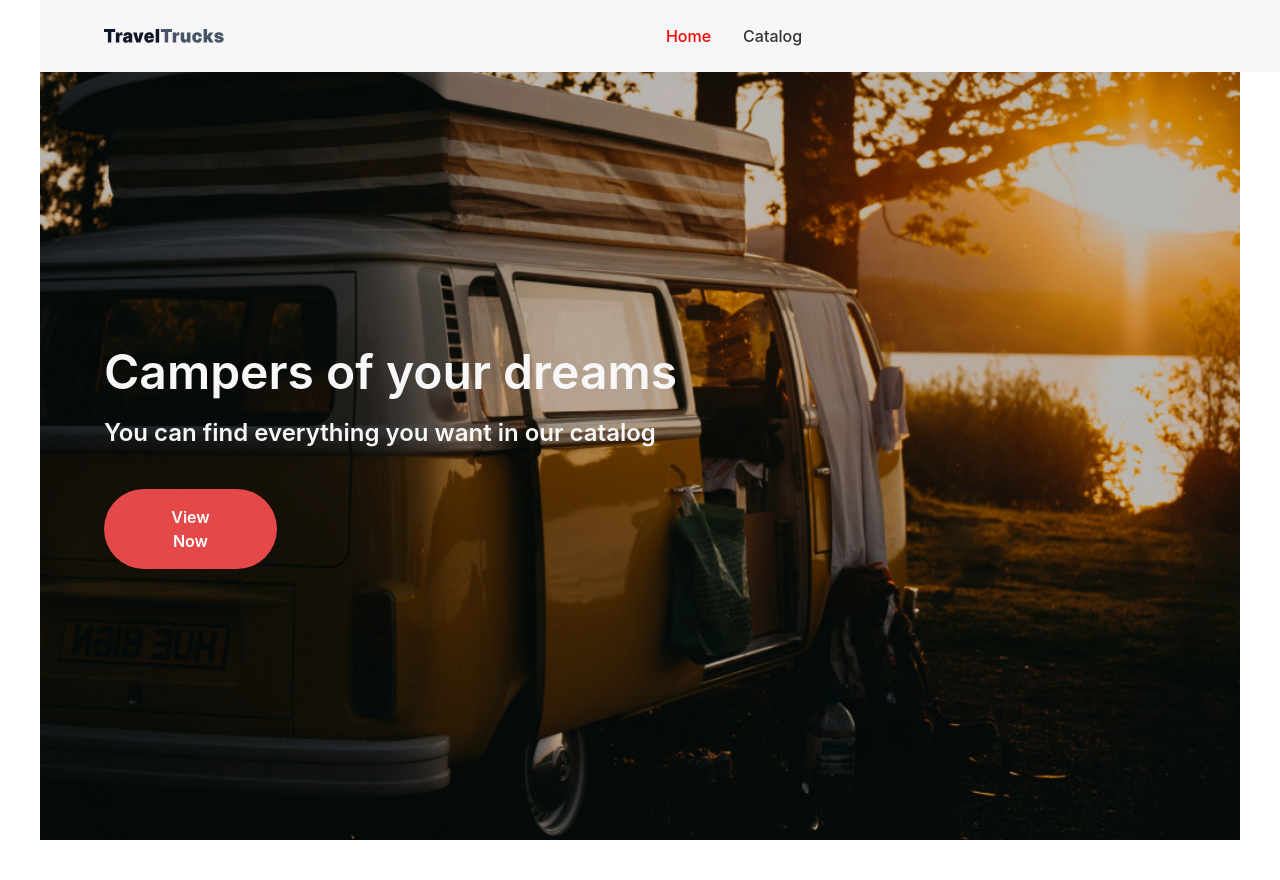
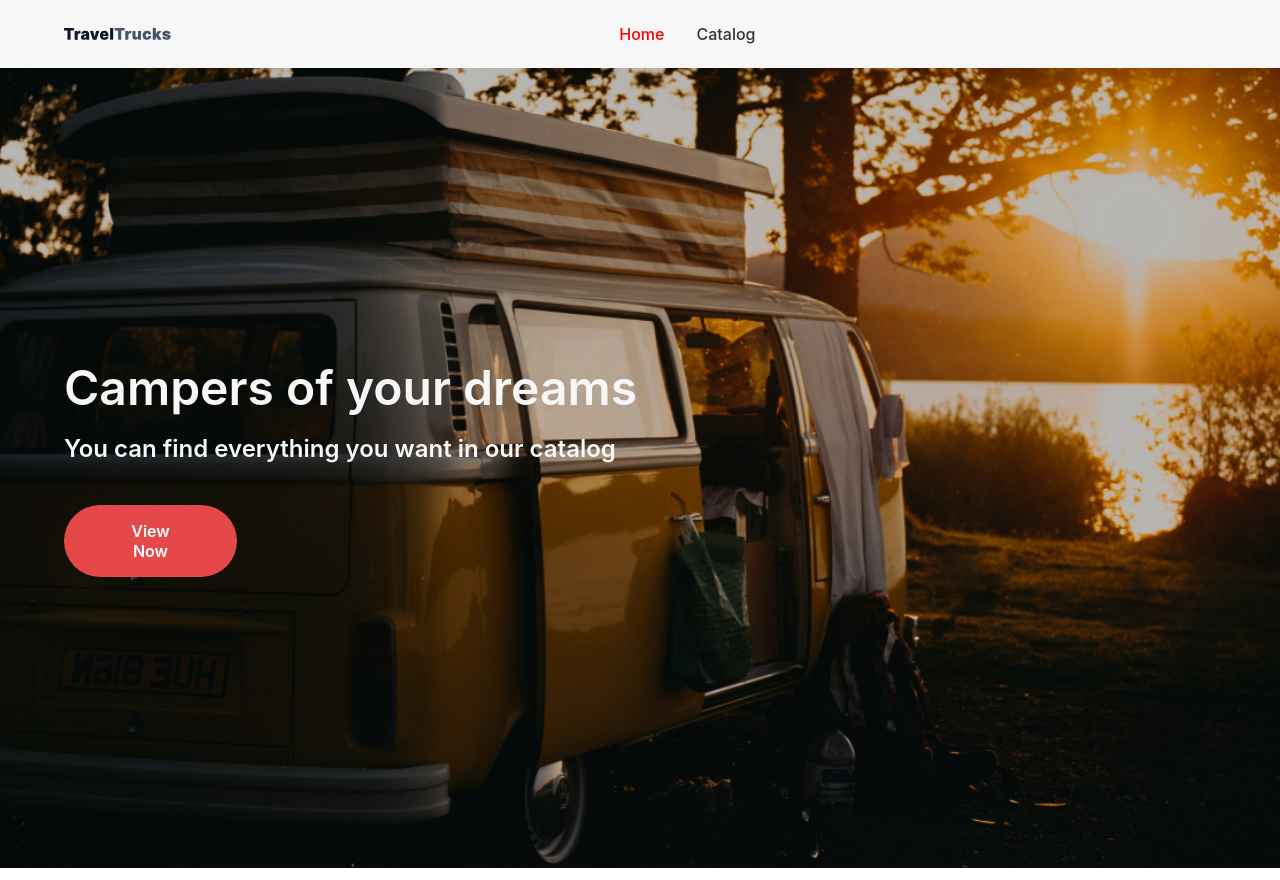
Before and after one commit to Denis9622/project_Psychologists.Services, a React (Vite) app: page / in a window 1280 px wide. Built offline with nearby package versions, Linux system fonts and the light colour scheme.

Commit message:
фикс хедер

```diff
--- a/public/index.html
+++ b/public/index.html
@@ -1,15 +1,16 @@
 <!DOCTYPE html>
 <html lang="en">
 <head>
-  <meta charset="UTF-8" />
-  <meta name="viewport" content="width=device-width, initial-scale=1.0" />
-  <title>TravelTrucks</title>
-  <link href="https://fonts.googleapis.com/css2?family=Inter:wght@400;500;600;700&display=swap" rel="stylesheet">
-
-
+    <meta charset="UTF-8">
+    <meta name="viewport" content="width=device-width, initial-scale=1.0">
+    <link rel="stylesheet" href="styles.css">
+    <title>Centered Page</title>
 </head>
 <body>
-  <div id="root"></div>
-  <script type="module" src="/src/main.jsx"></script>
+    <div class="page-container">
+        <!-- Ваш основной контент -->
+        <h1>Welcome to the Centered Page</h1>
+        <p>This is a sample content centered on the page.</p>
+    </div>
 </body>
 </html>
--- a/src/components/Filters/Filters.module.css
+++ b/src/components/Filters/Filters.module.css
@@ -19,20 +19,20 @@
   font-weight: 400;
   font-size: 16px;
   color: #6c717b;
-  margin-bottom: 12px;
 }
 
 .subtitleh2 {
   font-weight: 500;
   font-size: 18px;
   color: #475467;
-  margin-bottom: 20px;
+  margin-bottom: 32px;
 }
 
 .inputContainer {
   position: relative;
   display: flex;
   align-items: center;
+  margin-top: 8px;
 }
 
 .icon {
@@ -43,7 +43,6 @@
   pointer-events: none;
   top: 50%;
   transform: translateY(-50%);
-
 }
 
 .input {
@@ -54,10 +53,8 @@
   border: none;
   border-radius: 12px;
   font-weight: 400;
-  background-color: #fff;
   box-sizing: border-box;
-    background-color: #F7F7F7;
-
+  background-color: #f7f7f7;
 }
 
 .input::placeholder {
@@ -144,8 +141,7 @@
   transition: background-color 0.3s ease;
   text-align: center; /* Центрируем текст */
   line-height: 1.5; /* Высота строки для центрирования текста по вертикали */
-    box-sizing: border-box; /* Новый стиль */
-
+  box-sizing: border-box; /* Новый стиль */
 }
 
 .applyButton:hover {
@@ -153,5 +149,5 @@
 }
 
 .applyButton:focus {
-  outline: none;  /* Убираем стандартный обвод фокуса */
+  outline: none; /* Убираем стандартный обвод фокуса */
 }
--- a/src/components/Header/Header.module.css
+++ b/src/components/Header/Header.module.css
@@ -3,8 +3,7 @@
   max-width: 1440px;
   display: flex;
   align-items: center;
-  background-color: white;
-  position: fixed;
+  /* position: fixed; */
   top: 0;
   width: 100%;
   background-color: #f7f7f7;
--- a/src/index.css
+++ b/src/index.css
@@ -1,30 +1,74 @@
 @import url('./reset.css');
 
-:root {
+html, body {
+  height: 100%;
+  margin: 0;
+  padding: 0;
   font-family: 'Inter', sans-serif;
-  line-height: 1.5;
-  font-weight: 500;
-  font-size: 16px;
   font-synthesis: none;
   text-rendering: optimizeLegibility;
   -webkit-font-smoothing: antialiased;
   -moz-osx-font-smoothing: grayscale;
 }
 
-.img {
+body {
+  max-width: 1440px; /* Установите максимальную ширину контента */
+  margin: 0 auto;
+  background-size: cover;
+  background-position: center;
+  background-repeat: no-repeat;
+  -webkit-text-size-adjust: 100%;
+}
+
+input,
+textarea,
+button {
+  font-family: inherit;
+}
+
+img {
   display: block;
   max-width: 100%;
   height: auto;
 }
 
+* {
+  margin: 0;
+  padding: 0;
+  box-sizing: border-box;
+}
+
+h1, h2, h3, h4, h5, h6, p {
+  margin: 0;
+}
+
+html {
+  scroll-behavior: smooth;
+}
+
+p:last-child {
+  margin-bottom: 0;
+}
+
 a {
   cursor: pointer;
-  color: black;
+  color: currentColor;
   text-decoration: none;
 }
 
 a:hover {
   color: #7a272f;
+}
+
+ul {
+  margin: 0;
+  padding: 0;
+  list-style: none;
+}
+
+li, p {
+  margin: 0;
+  padding: 0;
 }
 
 .link {
@@ -36,7 +80,6 @@ a:hover {
   color: #7a272f;
 }
 
-.btn {
+button {
   cursor: pointer;
-  background-color: black;
 }
--- a/src/pages/CamperDetailPage/CamperDetailPage.module.css
+++ b/src/pages/CamperDetailPage/CamperDetailPage.module.css
@@ -1,8 +1,16 @@
+
 .container {
   display: flex;
-  padding: 40px 64px;
-  gap: 40px;
+  padding: 100px 64px;
+  /* gap: 40px; */
 }
+.name {
+  font-size: 20px;
+  font-weight: 600;
+  line-height: 1.33;
+  /* margin-bottom: 8px; */
+}
+
 .header {
   display: flex;
   justify-content: space-between;
@@ -15,19 +23,19 @@
 
 .rightSection {
   width: 40%; /* Делаем правый блок занимать оставшуюся половину страницы */
-  margin-left: 40px; /* Отступ 40 px */
+  /* margin-left: 40px; */
 }
 
 .title {
   font-size: 32px;
   font-weight: bold;
-  margin-bottom: 16px;
+  /* margin-bottom: 16px; */
 }
 
 .ratingContainer {
   display: flex;
   align-items: center;
-  gap: 16px;
+  /* gap: 16px; */
 }
 
 .rating,
@@ -42,13 +50,13 @@
   font-size: 18px;
   font-weight: bold;
   color: #333;
-  margin-bottom: 16px;
+  /* margin-bottom: 16px; */
 }
 
 .images {
   display: flex;
-  gap: 16px;
-  margin: 24px 0;
+  /* gap: 16px; */
+  /* margin: 24px 0; */
 }
 
 .image {
@@ -61,12 +69,12 @@
 .description {
   font-size: 16px;
   color: #333;
-  margin-bottom: 32px;
+  /* margin-bottom: 32px; */
 }
 
 .features {
   display: flex;
-  gap: 40px;
+  /* gap: 40px; */
 }
 
 .featuresLeft {
@@ -84,7 +92,7 @@
 .detailsList {
   list-style: none;
   padding: 0;
-  margin: 0 0 24px 0;
+  /* margin: 0 0 24px 0; */
   font-size: 16px;
   color: #555;
 }
@@ -96,34 +104,34 @@
 .bookingTitle {
   font-size: 24px;
   font-weight: bold;
-  margin-bottom: 16px;
+  /* margin-bottom: 16px; */
 }
 
 .bookingText {
   font-size: 16px;
   color: #555;
-  margin-bottom: 24px;
+  /* margin-bottom: 24px; */
 }
 
 .bookingForm label {
   display: block;
   font-size: 14px;
   color: #555;
-  margin-bottom: 8px;
+  /* margin-bottom: 8px; */
 }
 
 .bookingForm input,
 .bookingForm textarea {
   width: 100%;
-  padding: 8px;
+  /* padding: 8px; */
   font-size: 14px;
-  border: 1px solid #ddd;
+  /* border: 1px solid #ddd; */
   border-radius: 4px;
-  margin-bottom: 16px;
+  /* margin-bottom: 16px; */
 }
 
 .submitButton {
-  padding: 12px 24px;
+  /* padding: 12px 24px; */
   background-color: #e44848;
   color: white;
   border: none;
@@ -140,12 +148,12 @@
 
 .tabs {
   display: flex;
-  margin-top: 20px;
+  /* margin-top: 20px; */
   border-bottom: 1px solid #ddd;
 }
 
 .tabButton {
-  padding: 10px 20px;
+  /* padding: 10px 20px; */
   font-size: 16px;
   color: #333;
   background: none;
@@ -174,7 +182,7 @@
 }
 
 .tabContent {
-  margin-top: 20px;
+  /* margin-top: 20px; */
 }
 
 .featuresList, .detailsList {
@@ -183,15 +191,15 @@
 }
 
 .reviews {
-  margin-top: 20px;
+  /* margin-top: 20px; */
 }
 
 .review {
-  margin-bottom: 15px;
-  border-bottom: 1px solid #ddd;
-  padding-bottom: 10px;
+  /* margin-bottom: 15px; */
+  /* border-bottom: 1px solid #ddd; */
+  /* padding-bottom: 10px; */
 }
 
 .description {
-  margin-top: 20px;
+  /* margin-top: 20px; */
 }
--- a/src/pages/CatalogPage/CatalogPage.module.css
+++ b/src/pages/CatalogPage/CatalogPage.module.css
@@ -1,8 +1,6 @@
 .catalogContainer {
-  max-width: 1440px;
   display: flex;
-  gap: 20px;
-  padding-top: 100px; /* Отступ сверху для предотвращения перекрытия хедером */
+  padding-top: 48px; /* Отступ сверху для предотвращения перекрытия хедером */
 }
 
 .catalogList {
--- a/src/pages/HomePage/HomePage.module.css
+++ b/src/pages/HomePage/HomePage.module.css
@@ -1,6 +1,4 @@
 .hero {
-  max-width: 1440px;
-
   display: flex;
   align-items: center;
   height: 100vh;
--- a/src/reset.css
+++ b/src/reset.css
@@ -1,25 +1,27 @@
-*,
+/* *,
 *::before,
 *::after {
   box-sizing: border-box;
-}
+} */
 
-body {
+/* body {
   margin: 0 auto;
   padding: 40px;
-}
+} */
 
-ul {
+
+
+/* ul {
   margin: 0;
   padding: 0;
   list-style: none;
-}
+} */
 
-li,
+/* li,
 p {
   margin: 0;
   padding: 0;
-}
+} */
 
 button,
 button:focus,
```
